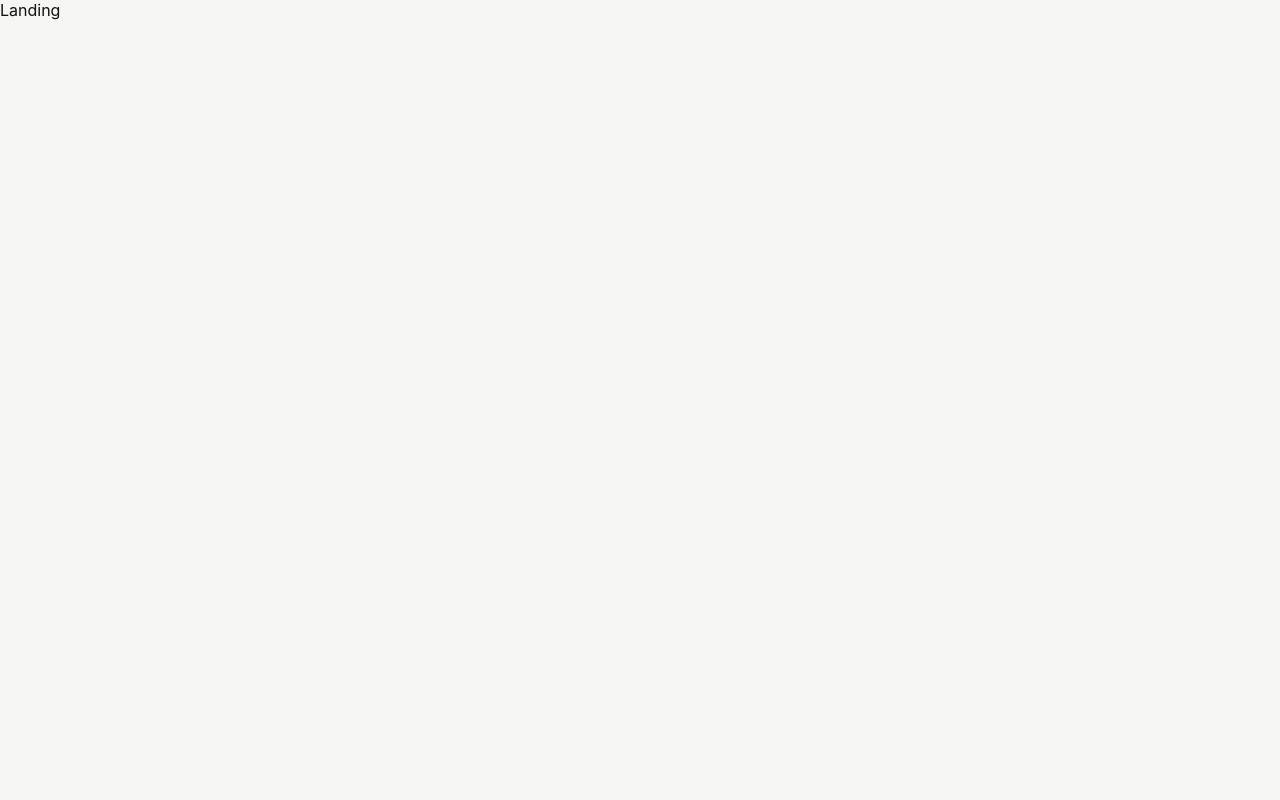
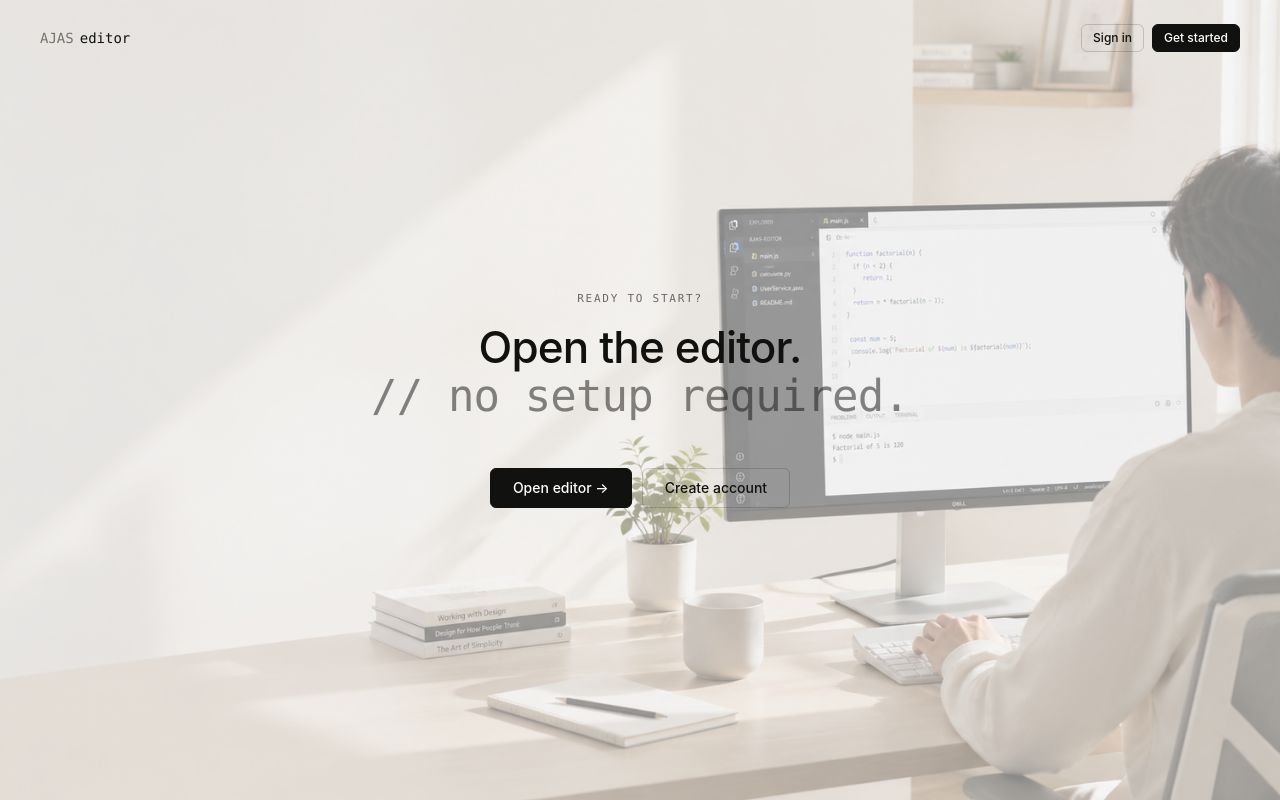
Before and after one commit to h2zkzd5whp-droid/opensource-web-azas, a React (Vite) app in the folder client/: page / in a window 1280 px wide. Built offline with nearby package versions, Linux system fonts and the light colour scheme.

Commit message:
feat(client): implement Landing page with sticky scroll interaction

```diff
--- a/client/src/pages/Landing.jsx
+++ b/client/src/pages/Landing.jsx
@@ -1,4 +1,103 @@
-// TODO: 구현
+import { useEffect, useRef, useState } from 'react';
+import { Link } from 'react-router-dom';
+import heroBg from '../assets/landing_image.png';
+import s from '../styles/Landing.module.css';
+
 export default function Landing() {
-  return <div>Landing</div>;
+  const pageRef = useRef(null);
+  const heroWrapRef = useRef(null);
+  const [step, setStep] = useState(0);
+
+  useEffect(() => {
+    const el = pageRef.current;
+    if (!el) return;
+
+    function onScroll() {
+      const wrap = heroWrapRef.current;
+      if (!wrap) return;
+      const { top, height } = wrap.getBoundingClientRect();
+      const scrolled = -top;
+      const sectionH = height - window.innerHeight;
+      const progress = Math.max(0, Math.min(1, scrolled / sectionH));
+
+      if (progress < 0.33) setStep(0);
+      else if (progress < 0.66) setStep(1);
+      else setStep(2);
+    }
+
+    el.addEventListener('scroll', onScroll, { passive: true });
+    return () => el.removeEventListener('scroll', onScroll);
+  }, []);
+
+  return (
+    <div className={s.page} ref={pageRef}>
+      {/* ===== Sticky hero section ===== */}
+      <div className={s.heroWrap} ref={heroWrapRef} style={{ '--hero-img': `url(${heroBg})` }}>
+        <div className={s.heroSticky}>
+          <div className={s.heroBg} />
+          <div className={s.heroOverlay} />
+
+          {/* Nav */}
+          <nav className={s.nav}>
+            <Link to="/" className={s.brand}>
+              <span className={s.brandMark}>AJAS</span>
+              <span className={s.brandName}>editor</span>
+            </Link>
+            <div className={s.navActions}>
+              <Link to="/login" className={s.btnGhost}>Sign in</Link>
+              <Link to="/register" className={s.btnPrimary}>Get started</Link>
+            </div>
+          </nav>
+
+          {/* Hero content — steps */}
+          <div className={s.heroContent}>
+            {/* Step 0: CTA */}
+            <div className={`${s.step} ${step === 0 ? s.stepVisible : s.stepHidden}`}>
+              <p className={s.eyebrow}>Ready to start?</p>
+              <h1 className={s.heroTitle}>Open the editor.<br /><span className={s.accent}>// no setup required.</span></h1>
+              <div className={s.ctaActions}>
+                <Link to="/code" className={s.btnPrimaryLg}>Open editor →</Link>
+                <Link to="/register" className={s.btnGhostLg}>Create account</Link>
+              </div>
+            </div>
+
+            {/* Step 2: eyebrow + h1 + description */}
+            <div className={`${s.step} ${step === 2 ? s.stepVisible : s.stepHidden}`}>
+              <p className={s.eyebrow}>Browser · JavaScript · Python · Java</p>
+              <h1 className={s.heroTitle}>
+                Write, run, save.{' '}
+                <span className={s.accent}>// nothing else.</span>
+              </h1>
+              <p className={s.heroDesc}>
+                A minimal online editor for quick scripts and study sessions.
+                Open the tab, hit run, move on with your day.
+              </p>
+            </div>
+
+            {/* Step 1: features */}
+            <div className={`${s.step} ${step === 1 ? s.stepVisible : s.stepHidden}`}>
+              <div className={s.featuresGrid}>
+                <div className={s.featureItem}>
+                  <span className={s.featureTag}>01 · EDIT</span>
+                  <h4 className={s.featureTitle}>Monaco-powered editor</h4>
+                  <p className={s.featureDesc}>The same engine that ships in VS Code. Syntax highlighting, autocomplete, and keyboard shortcuts out of the box.</p>
+                </div>
+                <div className={s.featureItem}>
+                  <span className={s.featureTag}>02 · RUN</span>
+                  <h4 className={s.featureTitle}>Instant execution</h4>
+                  <p className={s.featureDesc}>Send your code to a sandboxed runtime and see stdout, stderr, and timing in one pane. No local setup required.</p>
+                </div>
+                <div className={s.featureItem}>
+                  <span className={s.featureTag}>03 · SAVE</span>
+                  <h4 className={s.featureTitle}>Pick up where you left off</h4>
+                  <p className={s.featureDesc}>Save snippets to your account and reopen them by URL. Press Ctrl S to commit.</p>
+                </div>
+              </div>
+            </div>
+          </div>
+        </div>
+      </div>
+
+    </div>
+  );
 }
--- /dev/null
+++ b/client/src/styles/Landing.module.css
@@ -0,0 +1,283 @@
+.page {
+  position: fixed;
+  inset: 0;
+  overflow-y: auto;
+  background: var(--bg);
+}
+
+/* ===== Background image (sticky hero) ===== */
+.heroWrap {
+  position: relative;
+  height: 200vh;
+}
+
+.heroSticky {
+  position: sticky;
+  top: 0;
+  height: 100vh;
+  overflow: hidden;
+}
+
+.heroBg {
+  position: absolute;
+  inset: 0;
+  background-image: var(--hero-img);
+  background-size: cover;
+  background-position: center;
+}
+
+.heroOverlay {
+  position: absolute;
+  inset: 0;
+  background: rgba(245, 245, 244, 0.55);
+}
+
+@media (prefers-color-scheme: dark) {
+  .heroOverlay {
+    background: rgba(12, 12, 14, 0.72);
+  }
+}
+
+:root[data-theme='dark'] .heroOverlay {
+  background: rgba(12, 12, 14, 0.72);
+}
+
+:root[data-theme='light'] .heroOverlay {
+  background: rgba(245, 245, 244, 0.55);
+}
+
+/* ===== Nav ===== */
+.nav {
+  position: absolute;
+  top: 0;
+  left: 0;
+  right: 0;
+  z-index: 10;
+  display: flex;
+  align-items: center;
+  justify-content: space-between;
+  padding: 24px 40px;
+}
+
+.brand {
+  display: flex;
+  align-items: center;
+  gap: 6px;
+  font-family: var(--mono);
+  font-size: 14px;
+  font-weight: 500;
+  text-decoration: none;
+}
+
+.brandMark {
+  color: var(--text-muted);
+}
+
+.brandName {
+  color: var(--text);
+}
+
+.navActions {
+  display: flex;
+  gap: 8px;
+}
+
+.btnGhost {
+  display: inline-flex;
+  align-items: center;
+  justify-content: center;
+  background: transparent;
+  color: var(--text);
+  border: 1px solid var(--btn-ghost-border, rgba(0, 0, 0, 0.16));
+  border-radius: 6px;
+  padding: 7px 11px;
+  font-family: var(--sans);
+  font-size: 12px;
+  font-weight: 500;
+  cursor: pointer;
+  text-decoration: none;
+  line-height: 1;
+}
+
+.btnGhost:hover {
+  background: var(--hover);
+}
+
+.btnPrimary {
+  display: inline-flex;
+  align-items: center;
+  justify-content: center;
+  background: var(--btn-bg);
+  color: var(--btn-text);
+  border: 1px solid var(--btn-bg);
+  border-radius: 6px;
+  padding: 7px 11px;
+  font-family: var(--sans);
+  font-size: 12px;
+  font-weight: 500;
+  cursor: pointer;
+  text-decoration: none;
+  line-height: 1;
+}
+
+.btnPrimary:hover {
+  opacity: 0.85;
+}
+
+/* ===== Hero content (scroll steps) ===== */
+.heroContent {
+  position: absolute;
+  inset: 0;
+  display: flex;
+  align-items: center;
+  justify-content: center;
+  text-align: center;
+  padding: 0 24px;
+}
+
+.step {
+  position: absolute;
+  display: flex;
+  flex-direction: column;
+  align-items: center;
+  gap: 0;
+  transition: opacity 0.5s ease, transform 0.5s ease;
+  max-width: 640px;
+  width: 100%;
+}
+
+.stepVisible {
+  opacity: 1;
+  transform: translateY(0);
+}
+
+.stepHidden {
+  opacity: 0;
+  transform: translateY(20px);
+  pointer-events: none;
+}
+
+.eyebrow {
+  font-family: var(--mono);
+  font-size: 11px;
+  letter-spacing: 0.16em;
+  color: var(--text);
+  opacity: 0.6;
+  text-transform: uppercase;
+  margin: 0 0 18px;
+}
+
+.heroTitle {
+  font-size: 44px;
+  font-weight: 500;
+  letter-spacing: -0.02em;
+  margin: 0 0 16px;
+  line-height: 1.1;
+  color: var(--text);
+}
+
+.accent {
+  font-family: var(--mono);
+  font-weight: 400;
+  color: var(--text);
+  opacity: 0.5;
+}
+
+.heroDesc {
+  font-size: 15px;
+  color: var(--text);
+  opacity: 0.65;
+  max-width: 520px;
+  margin: 0 auto;
+  line-height: 1.55;
+}
+
+/* ===== Step 2: CTA ===== */
+.ctaActions {
+  display: flex;
+  gap: 10px;
+  justify-content: center;
+  margin-top: 32px;
+}
+
+.btnPrimaryLg {
+  display: inline-flex;
+  align-items: center;
+  justify-content: center;
+  background: var(--btn-bg);
+  color: var(--btn-text);
+  border: 1px solid var(--btn-bg);
+  border-radius: 6px;
+  padding: 12px 22px;
+  font-family: var(--sans);
+  font-size: 14px;
+  font-weight: 500;
+  cursor: pointer;
+  text-decoration: none;
+  line-height: 1;
+}
+
+.btnPrimaryLg:hover {
+  opacity: 0.85;
+}
+
+.btnGhostLg {
+  display: inline-flex;
+  align-items: center;
+  justify-content: center;
+  background: transparent;
+  color: var(--text);
+  border: 1px solid var(--btn-ghost-border, rgba(0, 0, 0, 0.16));
+  border-radius: 6px;
+  padding: 12px 22px;
+  font-family: var(--sans);
+  font-size: 14px;
+  font-weight: 500;
+  cursor: pointer;
+  text-decoration: none;
+  line-height: 1;
+}
+
+.btnGhostLg:hover {
+  background: var(--hover);
+}
+
+
+/* ===== Step 3: features ===== */
+.featuresGrid {
+  display: flex;
+  flex-direction: column;
+  gap: 28px;
+  width: 100%;
+  max-width: 560px;
+}
+
+.featureItem {
+  display: flex;
+  flex-direction: column;
+  gap: 8px;
+}
+
+.featureTag {
+  font-family: var(--mono);
+  font-size: 12px;
+  color: var(--text);
+  opacity: 0.55;
+  letter-spacing: 0.08em;
+}
+
+.featureTitle {
+  font-size: 22px;
+  font-weight: 500;
+  margin: 0;
+  letter-spacing: -0.01em;
+  color: var(--text);
+}
+
+.featureDesc {
+  font-size: 15px;
+  color: var(--text);
+  opacity: 0.65;
+  line-height: 1.55;
+  margin: 0;
+}
```
Also changed, not shown: client/src/assets/landing_image.png (added), 1 other file (tests, documents, lock files or other folders).
